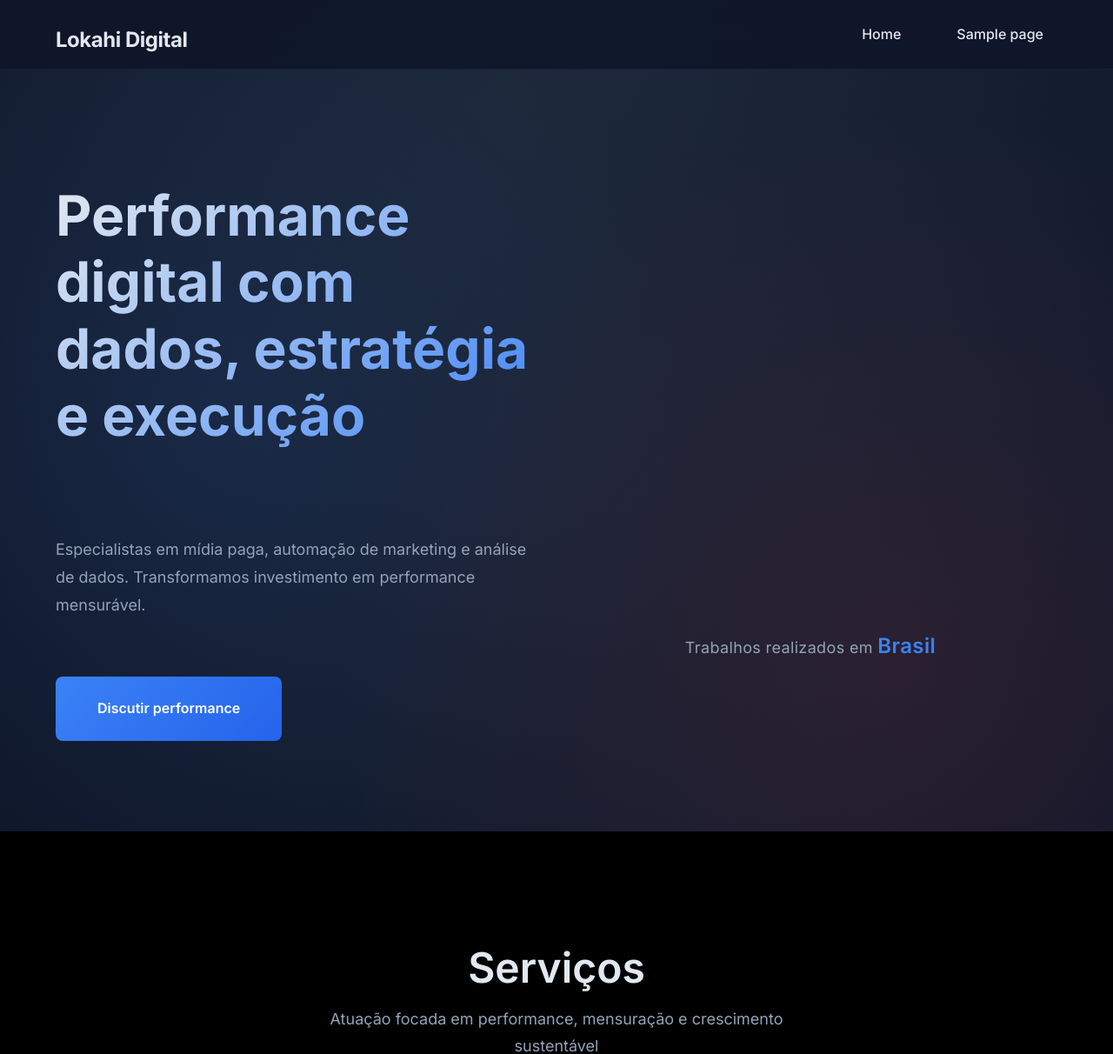
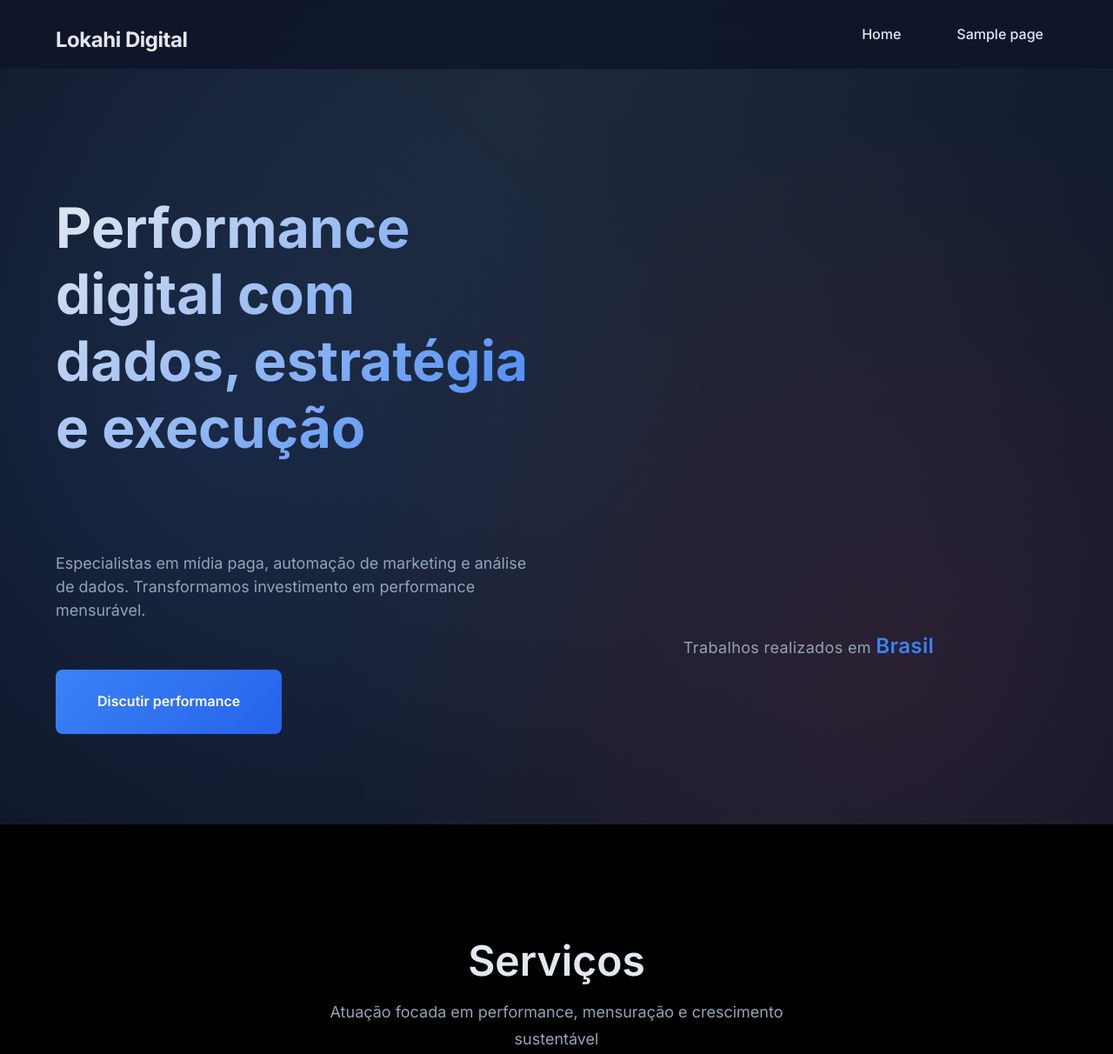
Before and after one commit to igormaiamesquita/lokahi-theme-wp, a WordPress theme: template front-page.php in a window 1280 px wide. Shown: the top 1212 px of the page at 87% size. Run offline with PHP 8.4 and a stand-in for WordPress, Linux system fonts and the light colour scheme; the site name, menu and one post (Sample post) are stand-ins, and other content is empty; some libraries are stand-ins or nearby versions.

Commit message:
Remover margin-bottom dos elementos hero e reduzir line-height
- Remover margin-bottom de .hero-title (16px → 0)
- Remover margin-bottom de .hero-subtitle (16px → 0)
- Reduzir line-height de .hero-subtitle (1.8 → 1.5)
- Espaçamento agora controlado apenas pelo grid gap (8px)
- Redução total: ~48px → ~16px entre os elementos

```diff
--- a/style.css
+++ b/style.css
@@ -324,7 +324,7 @@ p {
 	display: grid;
 	grid-template-columns: 1fr 1fr;
 	grid-template-rows: auto auto;
-	gap: var(--spacing-sm);
+	gap: var(--spacing-xs);
 	align-items: center;
 }
 
@@ -333,7 +333,7 @@ p {
 	grid-row: 1;
 	text-align: left;
 	max-width: 600px;
-	margin-bottom: var(--spacing-sm);
+	margin-bottom: 0;
 	opacity: 0;
 	transform: translateY(30px);
 	background: linear-gradient(135deg, var(--color-text) 0%, var(--color-primary) 100%);
@@ -349,8 +349,8 @@ p {
 	font-size: var(--font-size-lg);
 	color: var(--color-text-light);
 	max-width: 550px;
-	margin-bottom: var(--spacing-sm);
-	line-height: 1.8;
+	margin-bottom: 0;
+	line-height: 1.5;
 	opacity: 0;
 	transform: translateY(30px);
 }
```
